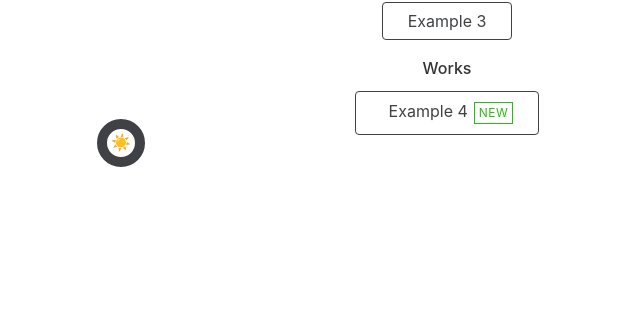
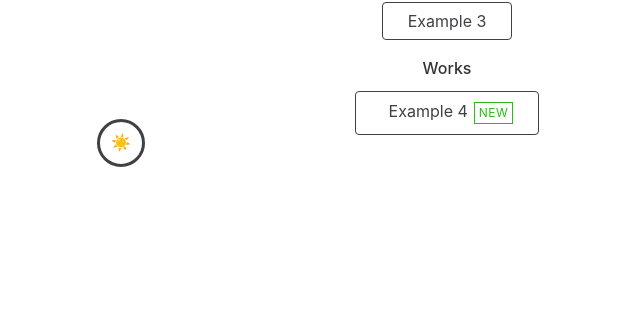
Before and after one commit to thumbho/reference.github.io, a Jekyll site: the page built from index.html, in a window 1280 px wide. Shown: the part 457-769 px from the top of the page, without its empty margins (193-833 px from the left). Built offline with Jekyll 4.4.1, drawn with Linux system fonts in a browser that asks for light colours; nearby versions of some CDN libraries.

Commit message:
Update style.css
change border size

```diff
--- a/assets/style.css
+++ b/assets/style.css
@@ -364,5 +364,5 @@ footer {
 
 /* ✅ 추가: theme-switch에서 초록 테두리 제거 */
 #theme-switch.bd-primary {
-  border: 10px solid var(--color-grey) !important;
+  border: 3px solid var(--color-grey) !important;
 }
```
